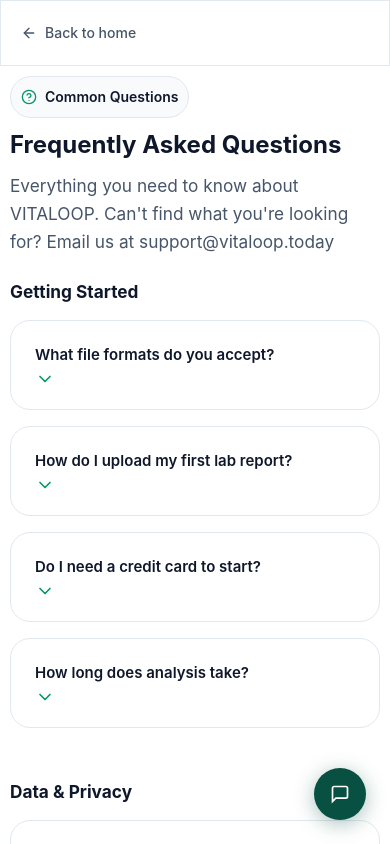
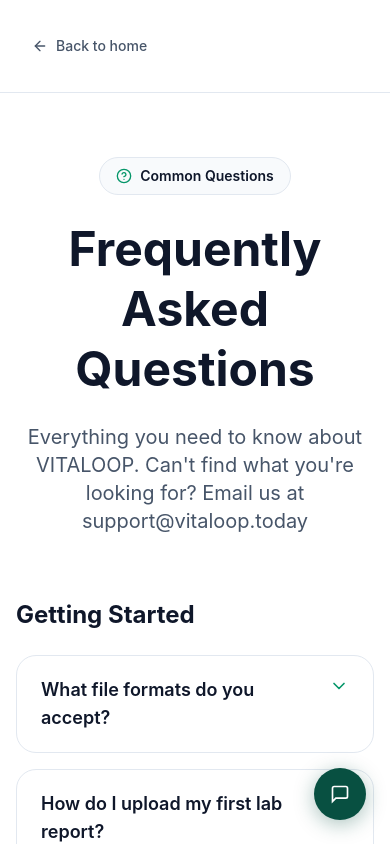
Before and after one commit to softdabtech/vitaloop, a React (Vite) app in the folder frontend/: page /faq in a window 390 px wide. Shown: the top 844 px of the page. Built offline with nearby package versions, Linux system fonts and the light colour scheme; no server answers.

Commit message:
fix(mobile): remove global css breakers and stabilize app bottom UX

```diff
--- a/frontend/src/App.jsx
+++ b/frontend/src/App.jsx
@@ -139,7 +139,7 @@
         onClick={() => setChatOpen((v) => !v)}
         aria-label="Open support chat"
         className={`fixed right-6 z-[2999] flex h-[52px] w-[52px] items-center justify-center rounded-full border-0 bg-[var(--teal-800,#085041)] shadow-[0_4px_20px_rgba(8,80,65,0.35)] transition hover:bg-[var(--teal-600,#0F6E56)] ${isCabinetRoute ? 'bottom-24 md:bottom-6' : 'bottom-6'}`}
-        style={{ bottom: isCabinetRoute ? 'max(96px, calc(env(safe-area-inset-bottom) + 76px))' : 'max(24px, calc(env(safe-area-inset-bottom) + 12px))' }}
+        style={{ bottom: isCabinetRoute ? 'calc(env(safe-area-inset-bottom) + var(--vtl-bottom-bar-height) + 12px)' : 'max(24px, calc(env(safe-area-inset-bottom) + 12px))' }}
       >
         {chatOpen
           ? <svg width="18" height="18" viewBox="0 0 24 24" fill="none"
--- a/frontend/src/components/dashboard/MobileBottomBar.jsx
+++ b/frontend/src/components/dashboard/MobileBottomBar.jsx
@@ -23,7 +23,7 @@
   return (
     <nav
       className="fixed inset-x-0 bottom-0 z-30 border-t border-slate-200/80 bg-white/97 backdrop-blur-xl md:hidden"
-      style={{ paddingBottom: 'max(10px, env(safe-area-inset-bottom))' }}
+      style={{ paddingBottom: 'max(10px, env(safe-area-inset-bottom))', minHeight: 'var(--vtl-bottom-bar-height)' }}
       aria-label="Main navigation"
     >
       <div className="flex items-end justify-around px-1 pt-2">
@@ -50,7 +50,7 @@
                 >
                   <Icon className="h-6 w-6 text-white" />
                 </span>
-                <span className={`mt-1.5 text-[10px] font-semibold ${active ? 'text-emerald-600' : 'text-slate-400'}`}>
+                <span className={`mt-1.5 text-xs font-semibold ${active ? 'text-emerald-700' : 'text-slate-500'}`}>
                   {item.label}
                 </span>
               </button>
@@ -75,7 +75,7 @@
                   />
                 )}
               </span>
-              <span className={`text-[10px] font-semibold leading-none transition-colors duration-200 ${active ? 'text-emerald-600' : 'text-slate-400'}`}>
+              <span className={`text-xs font-semibold leading-none transition-colors duration-200 ${active ? 'text-emerald-700' : 'text-slate-500'}`}>
                 {item.label}
               </span>
             </button>
--- a/frontend/src/components/dashboard/UserCabinetLayout.jsx
+++ b/frontend/src/components/dashboard/UserCabinetLayout.jsx
@@ -50,7 +50,7 @@
 
   return (
     <div
-      className="vtl-page flex min-h-screen text-slate-900"
+      className="vtl-page flex min-h-[100svh] text-slate-900"
       style={{
         background: 'radial-gradient(circle at top left, rgba(var(--brand-rgb,29,158,117),0.1), transparent 20%), linear-gradient(180deg, #f8fafc 0%, #f3f7f5 100%)',
       }}
@@ -126,7 +126,7 @@
         </div>
 
         <main className="flex-1 overflow-x-hidden">
-          <div className="mx-auto w-full max-w-[1380px] px-3 py-5 pb-28 sm:px-5 sm:py-7 md:pb-8 lg:px-6">
+          <div className="mx-auto w-full max-w-[1380px] px-3 py-5 pb-[calc(var(--vtl-bottom-bar-height)+20px)] sm:px-5 sm:py-7 md:pb-8 lg:px-6">
             {location.pathname === '/dashboard' && <PWAInstallBanner />}
             {children}
           </div>
--- a/frontend/src/styles/dashboard2026.css
+++ b/frontend/src/styles/dashboard2026.css
@@ -71,7 +71,7 @@
 }
 
 .vtl-shell {
-  min-height: 100vh;
+  min-height: 100svh;
   background: radial-gradient(circle at 8% 5%, rgba(var(--brand-rgb, 29, 158, 117), 0.14), transparent 28%),
               radial-gradient(circle at 92% 0%, rgba(var(--brand-rgb, 29, 158, 117), 0.1), transparent 26%),
               var(--vtl-bg-dark);
--- a/frontend/src/styles/index.css
+++ b/frontend/src/styles/index.css
@@ -47,79 +47,15 @@
   outline-offset: 2px;
 }
 
-/* ──────────────── MOBILE ADAPTATION ──────────────── */
+/* ──────────────── SAFE MOBILE BASELINE ──────────────── */
 @media (max-width: 600px) {
   body {
-    font-size: 15px;
+    font-size: 16px;
     padding: 0;
+    overflow-x: hidden;
   }
-  h1, .text-3xl, .md\:text-4xl {
-    font-size: 1.6em !important;
-    line-height: 1.2;
-  }
-  h2, .text-xl {
-    font-size: 1.15em !important;
-  }
-  .max-w-6xl, .max-w-2xl, .max-w-xl {
-    max-width: 100vw !important;
-    padding-left: 0 !important;
-    padding-right: 0 !important;
-  }
-  .px-4, .md\:py-14, .py-10, .py-8, .md\:py-12 {
-    padding-left: 10px !important;
-    padding-right: 10px !important;
-    padding-top: 10px !important;
-    padding-bottom: 10px !important;
-  }
-  .rounded-2xl, .rounded-xl, .rounded-r-xl {
-    border-radius: 12px !important;
-  }
-  .p-6, .md\:p-8 {
-    padding: 12px !important;
-  }
-  .mb-8, .mb-10, .mb-6, .mb-4 {
-    margin-bottom: 12px !important;
-  }
-  .mt-8, .mt-6, .mt-4 {
-    margin-top: 12px !important;
-  }
-  .gap-8, .gap-4, .gap-3 {
-    gap: 10px !important;
-  }
-  .w-64 {
-    width: 100% !important;
-  }
-  aside[.lg\:block], .sidebar, .hidden.lg\:block {
-    display: none !important;
-  }
-  .flex {
-    flex-direction: column !important;
-    gap: 0 !important;
-  }
-  .text-lg, .text-base {
-    font-size: 1em !important;
-  }
-  .border, .border-slate-200, .border-slate-100 {
-    border-width: 1px !important;
-  }
-  .shadow-lg, .shadow-sm {
-    box-shadow: none !important;
-  }
-  .search-bar, input[type="text"] {
-    font-size: 1em !important;
-    padding: 10px !important;
-  }
-  .p-4 {
-    padding: 10px !important;
-  }
-  .py-3\.5 {
-    padding-top: 10px !important;
-    padding-bottom: 10px !important;
-  }
-  .rounded-full {
-    border-radius: 999px !important;
-  }
-  .text-center {
-    text-align: left !important;
+
+  #root {
+    overflow-x: hidden;
   }
 }
```
